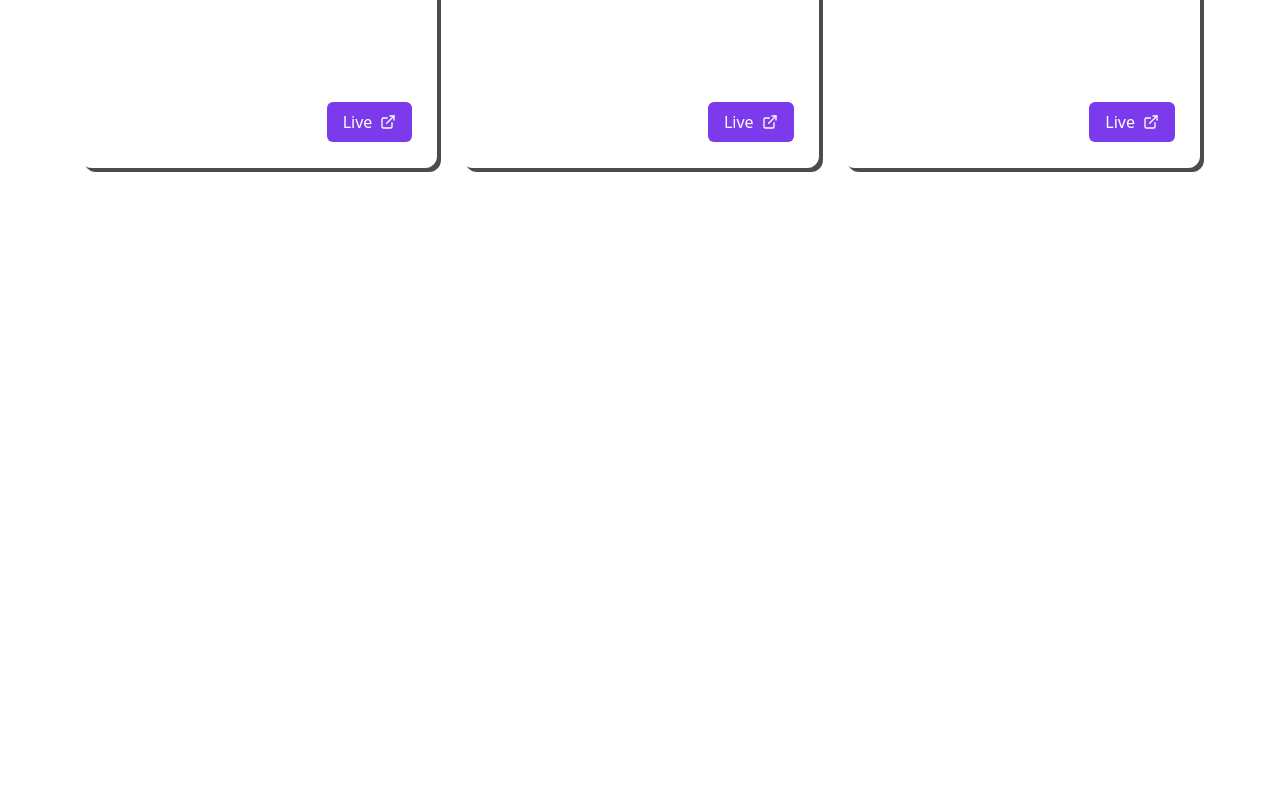
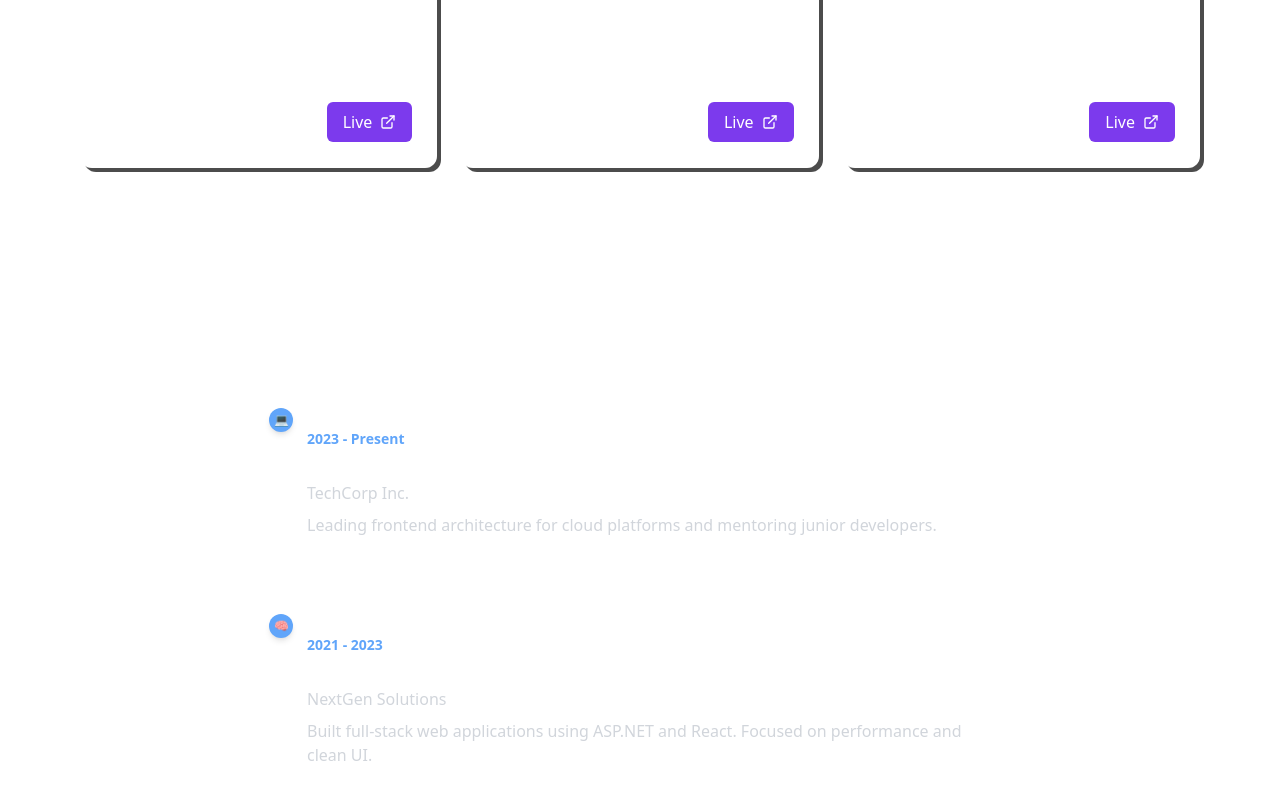
Before and after one commit to tonymocanu97/my-portfolio, a Next.js app: page / in a window 1280 px wide. Shown: the part 1998-2798 px from the top of the page. Before the commit the page ends 2246 px from the top, so only its background shows below. Built offline with nearby package versions, Linux system fonts and the light colour scheme.

Commit message:
Added journey and contact pages

```diff
--- a/src/app/page.tsx
+++ b/src/app/page.tsx
@@ -3,6 +3,8 @@ import Hero from '@/components/Hero';
 import AboutMe from '@/components/AboutMe';
 import Technologies from '@/components/Technologies';
 import Projects from '@/components/Projects';
+import Journey from '@/components/Journey';
+import Contact from '@/components/Contact';
 
 export default function Home() {
   return (
@@ -12,6 +14,8 @@ export default function Home() {
       <AboutMe />
       <Technologies />
       <Projects />
+      <Journey />
+      <Contact />
     </main>
   );
 }
--- /dev/null
+++ b/src/components/Contact.tsx
@@ -0,0 +1,90 @@
+'use client';
+import { useState } from 'react';
+
+export default function Contact() {
+  const [form, setForm] = useState({ name: '', email: '', message: '' });
+
+  const handleChange = (e: React.ChangeEvent<HTMLInputElement | HTMLTextAreaElement>) => {
+    setForm({ ...form, [e.target.name]: e.target.value });
+  };
+
+  const handleSubmit = (e: React.FormEvent) => {
+    e.preventDefault();
+    // TODO: Handle sending logic here
+    alert('Message sent!');
+  };
+
+  return (
+    <section
+      id="contact"
+      className="w-full min-h-screen px-6 md:px-20 py-20 flex flex-col items-center justify-center text-white relative z-10"
+    >
+      {/* Heading outside the box */}
+      <h2 className="text-3xl font-bold mb-6 text-center animate-float">Get in Touch</h2>
+
+      {/* Contact form card */}
+      <div className="w-full max-w-xl bg-white/5 backdrop-blur-md border border-white/20 p-8 rounded-xl shadow-[4px_4px_0px_rgba(0,0,0,0.7)]">
+        <form onSubmit={handleSubmit} className="flex flex-col gap-4">
+          {/* Name Field */}
+          <div className="flex flex-col gap-1">
+            <label htmlFor="name" className="text-sm text-white font-medium mb-1">
+              Name
+            </label>
+            <input
+              type="text"
+              id="name"
+              name="name"
+              placeholder="Your name"
+              value={form.name}
+              onChange={handleChange}
+              required
+              className="bg-white/10 border border-white/20 rounded-lg px-4 py-2 text-white placeholder-gray-400 focus:outline-none focus:ring-2 focus:ring-blue-500"
+            />
+          </div>
+
+          {/* Email Field */}
+          <div className="flex flex-col gap-1">
+            <label htmlFor="email" className="text-sm text-white font-medium mb-1">
+              Email
+            </label>
+            <input
+              type="email"
+              id="email"
+              name="email"
+              placeholder="your@email.com"
+              value={form.email}
+              onChange={handleChange}
+              required
+              className="bg-white/10 border border-white/20 rounded-lg px-4 py-2 text-white placeholder-gray-400 focus:outline-none focus:ring-2 focus:ring-blue-500"
+            />
+          </div>
+
+          {/* Message Field */}
+          <div className="flex flex-col gap-1">
+            <label htmlFor="message" className="text-sm text-white font-medium mb-1">
+              Message
+            </label>
+            <textarea
+              id="message"
+              name="message"
+              placeholder="Your message..."
+              value={form.message}
+              onChange={handleChange}
+              rows={5}
+              required
+              className="bg-white/10 border border-white/20 rounded-lg px-4 py-2 text-white placeholder-gray-400 focus:outline-none focus:ring-2 focus:ring-blue-500 resize-none"
+            />
+          </div>
+
+          {/* Submit Button */}
+          <button
+            type="submit"
+            className="mt-2 bg-blue-400 hover:bg-blue-500 transition text-white font-semibold px-6 py-2.5 rounded-lg"
+          >
+            Send Message
+          </button>
+        </form>
+      </div>
+    </section>
+  );
+}
--- /dev/null
+++ b/src/components/Journey.tsx
@@ -0,0 +1,55 @@
+export default function Journey() {
+  const experience = [
+    {
+      year: '2023 - Present',
+      title: 'Senior Software Engineer',
+      company: 'TechCorp Inc.',
+      description:
+        'Leading frontend architecture for cloud platforms and mentoring junior developers.',
+      icon: '💻',
+    },
+    {
+      year: '2021 - 2023',
+      title: 'Full Stack Developer',
+      company: 'NextGen Solutions',
+      description:
+        'Built full-stack web applications using ASP.NET and React. Focused on performance and clean UI.',
+      icon: '🧠',
+    },
+    {
+      year: '2019 - 2021',
+      title: 'Junior Developer',
+      company: 'StartupBase',
+      description:
+        'Worked on desktop tools using WPF and WinForms. Learned the ropes of clean code and version control.',
+      icon: '🔧',
+    },
+  ];
+
+  return (
+    <section id="journey" className="w-full px-6 md:px-20 py-20 text-white relative z-10">
+      <div className="max-w-3xl mx-auto">
+        <h2 className="text-3xl font-bold mb-10 text-center">My Journey</h2>
+
+        <div className="relative border-l-2 border-white/20 pl-6">
+          {experience.map((job, index) => (
+            <div key={index} className="relative mb-12">
+              {/* Dot on the line */}
+              <div className="absolute -left-[13px] top-1 w-6 h-6 rounded-full bg-blue-400 flex items-center justify-center text-xs shadow-md">
+                {job.icon}
+              </div>
+
+              {/* Card content */}
+              <div className="bg-white/5 border border-white/20 rounded-lg p-6">
+                <div className="text-sm text-blue-400 font-semibold mb-1">{job.year}</div>
+                <div className="text-xl font-bold">{job.title}</div>
+                <div className="text-md font-medium text-gray-300 mb-2">{job.company}</div>
+                <p className="text-gray-300">{job.description}</p>
+              </div>
+            </div>
+          ))}
+        </div>
+      </div>
+    </section>
+  );
+}
```
